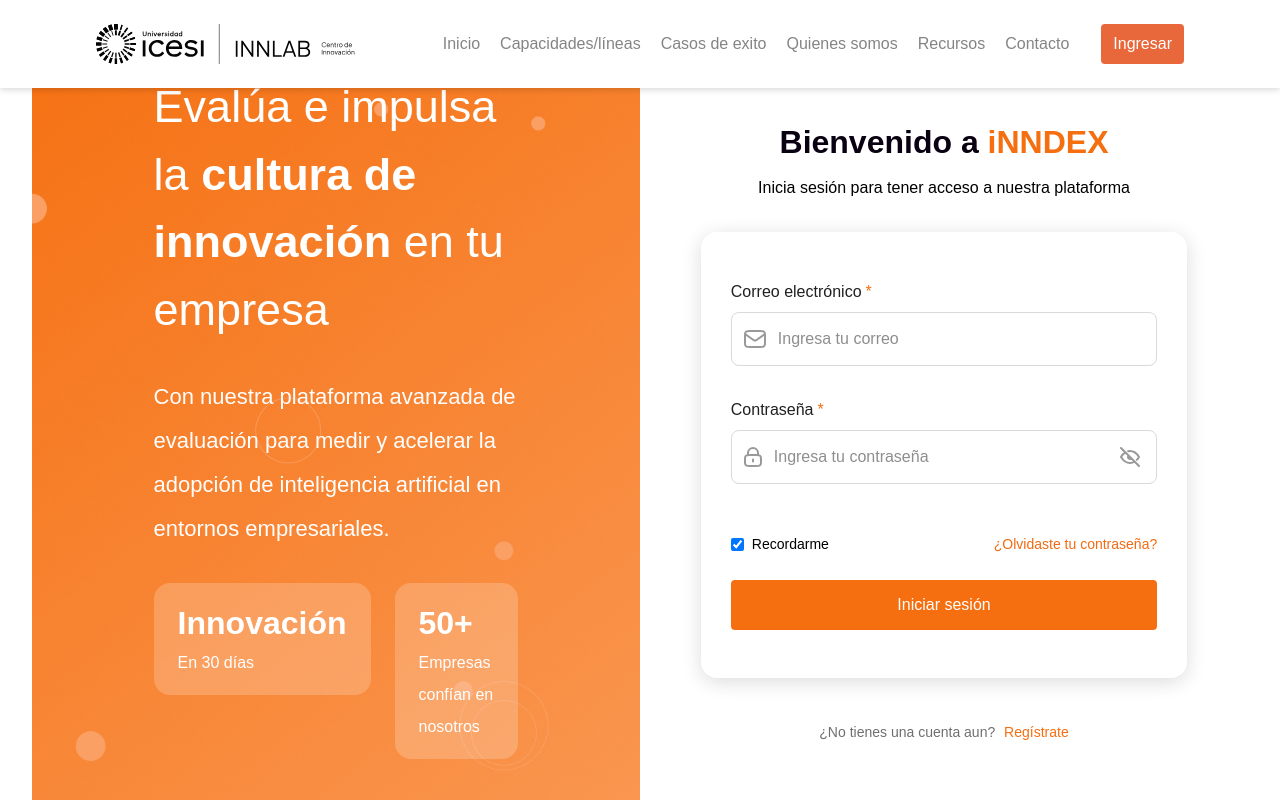
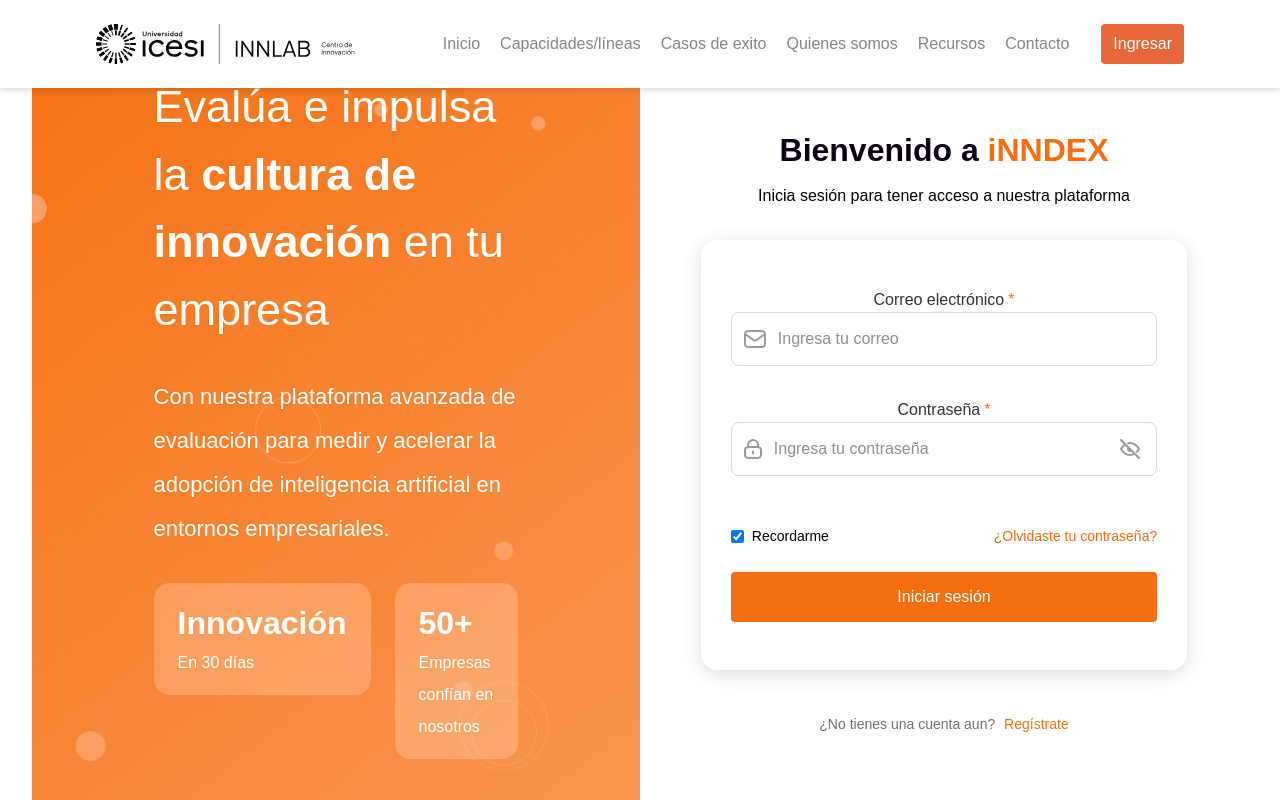
Before and after one commit to juanmartinlopeze/Growinn-index-test, a React (Vite) app in the folder Frontend/: page /login in a window 1280 px wide. Built offline with nearby package versions, Linux system fonts and the light colour scheme; no server answers; a web font is replaced by a local one.

Commit message:
fix: Fix input folder name and cut down main variables
- Cut down text variable count
- Renamed defafult input to Inputform

See #116

```diff
--- a/Frontend/src/components/Input/InputDefault/InputDefault.jsx
+++ b/Frontend/src/components/Input/Input-form/Input-form.jsx
@@ -1,12 +1,17 @@
 import React, { useState } from 'react'
-import './InputDefault.css'
+import './Input-form.css'
 
-export function InputDefault({ icon = false, label, placeholder, type = 'text', name, value, onChange, required = false }) {
+export function InputForm({ icon = false, label, placeholder, type = 'text', name, value, onChange, required = false }) {
 	const emailIcon = (
-		<svg width="22" height="18" viewBox="0 0 22 18" fill="none" xmlns="http://www.w3.org/2000/svg">
-<path d="M1 4L9.16492 9.71544C9.82609 10.1783 10.1567 10.4097 10.5163 10.4993C10.8339 10.5785 11.1661 10.5785 11.4837 10.4993C11.8433 10.4097 12.1739 10.1783 12.8351 9.71544L21 4M5.8 17H16.2C17.8802 17 18.7202 17 19.362 16.673C19.9265 16.3854 20.3854 15.9265 20.673 15.362C21 14.7202 21 13.8802 21 12.2V5.8C21 4.11984 21 3.27976 20.673 2.63803C20.3854 2.07354 19.9265 1.6146 19.362 1.32698C18.7202 1 17.8802 1 16.2 1H5.8C4.11984 1 3.27976 1 2.63803 1.32698C2.07354 1.6146 1.6146 2.07354 1.32698 2.63803C1 3.27976 1 4.11984 1 5.8V12.2C1 13.8802 1 14.7202 1.32698 15.362C1.6146 15.9265 2.07354 16.3854 2.63803 16.673C3.27976 17 4.11984 17 5.8 17Z" stroke="#999999" stroke-width="2" stroke-linecap="round" stroke-linejoin="round"/>
-</svg>
-
+		<svg width='22' height='18' viewBox='0 0 22 18' fill='none' xmlns='http://www.w3.org/2000/svg'>
+			<path
+				d='M1 4L9.16492 9.71544C9.82609 10.1783 10.1567 10.4097 10.5163 10.4993C10.8339 10.5785 11.1661 10.5785 11.4837 10.4993C11.8433 10.4097 12.1739 10.1783 12.8351 9.71544L21 4M5.8 17H16.2C17.8802 17 18.7202 17 19.362 16.673C19.9265 16.3854 20.3854 15.9265 20.673 15.362C21 14.7202 21 13.8802 21 12.2V5.8C21 4.11984 21 3.27976 20.673 2.63803C20.3854 2.07354 19.9265 1.6146 19.362 1.32698C18.7202 1 17.8802 1 16.2 1H5.8C4.11984 1 3.27976 1 2.63803 1.32698C2.07354 1.6146 1.6146 2.07354 1.32698 2.63803C1 3.27976 1 4.11984 1 5.8V12.2C1 13.8802 1 14.7202 1.32698 15.362C1.6146 15.9265 2.07354 16.3854 2.63803 16.673C3.27976 17 4.11984 17 5.8 17Z'
+				stroke='#999999'
+				stroke-width='2'
+				stroke-linecap='round'
+				stroke-linejoin='round'
+			/>
+		</svg>
 	)
 
 	const UserIcon = (
@@ -80,25 +85,16 @@ export function InputDefault({ icon = false, label, placeholder, type = 'text',
 	const inputId = `input-${name}`
 
 	return (
-		<div className='input-default-container'>
+		<div className='flex flex-col w-full'>
 			{label && (
-				<label className='input-label' htmlFor={inputId}>
+				<label className='text-body-small-medium text-text-text-primary' htmlFor={inputId}>
 					{label}
 					{required && <span className='required'>*</span>}
 				</label>
 			)}
 			<div className='input-field-container'>
 				{icon && <div className='input-icon'>{setIcon()}</div>}
-				<input
-					id={inputId}
-					className='input-field'
-					name={name}
-					type={name === 'password' ? inputType : type}
-					placeholder={placeholder}
-					value={value}
-					onChange={onChange}
-					required={required}
-				/>
+				<input id={inputId} className='input-field' name={name} type={name === 'password' ? inputType : type} placeholder={placeholder} value={value} onChange={onChange} required={required} />
 				{name === 'password' && (
 					<span className='eye-icon' onClick={handleToggle}>
 						{eye}
--- a/Frontend/src/components/index.js
+++ b/Frontend/src/components/index.js
@@ -6,7 +6,7 @@ export * from "./FileUploadPreview/FileUploadPreview";
 export * from "./Form/Form";
 export * from "./FormAreas/form_areas";
 export * from "./HomeTitle/home_title";
-export * from "./Input/InputDefault/InputDefault";
+export * from "./Input/Input-form/Input-form";
 export * from "./JerarquiasTitle/TitleJerarquias";
 export * from "./List/list";
 export * from "./NavBar/Navbar";
--- a/Frontend/src/index.css
+++ b/Frontend/src/index.css
@@ -16,49 +16,27 @@
 
 @theme {
 	/* Text */
-	--text-display-regular: 4rem;
-	--text-display-medium: 4rem;
-	--text-display-bold: 4rem;
+	--font-weight-extralight: 200;
+	--font-weight-light: 300;
+	--font-weight-regular: 400;
+	--font-weight-medium: 500;
+	--font-weight-semibold: 600;
+	--font-weight-bold: 700;
+	--font-weight-extrabold: 800;
 
-	--text-h1-regular: 3rem;
-	--text-h1-medium: 3rem;
-	--text-h1-bold: 3rem;
-
-	--text-h2-regular: 2.25rem;
-	--text-h2-medium: 2.25rem;
-	--text-h2-bold: 2.25rem;
-
-	--text-h3-regular: 1.75rem;
-	--text-h3-medium: 1.75rem;
-	--text-h3-bold: 1.75rem;
-
-	--text-h4-regular: 1.5rem;
-	--text-h4-medium: 1.5rem;
-	--text-h4-bold: 1.5rem;
-
-	--text-section-regular: 2.5rem;
-	--text-section-medium: 2.5rem;
-	--text-section-bold: 2.5rem;
-
-	--text-subtitle-regular: 1.12rem;
-	--text-subtitle-medium: 1.12rem;
-	--text-subtitle-bold: 1.12rem;
-
-	--text-body-regular: 1rem;
-	--text-body-medium: 1rem;
-	--text-body-bold: 1rem;
-
-	--text-body-small-regular: 0.88rem;
-	--text-body-small-medium: 0.88rem;
-	--text-body-small-bold: 0.88rem;
-
+	--text-display: 4rem;
+	--text-h1: 3rem;
+	--text-h2: 2.25rem;
+	--text-h3: 1.75rem;
+	--text-h4: 1.5rem;
+	--text-section: 2.5rem;
+	--text-subtitle: 1.12rem;
+	--text-body: 1rem;
+	--text-body-small: 0.88rem;
 	--text-button-large: 1.25rem;
 	--text-button: 0.88rem;
 	--text-overline: 0.88rem;
-
-	--text-caption-regular: 0.75rem;
-	--text-caption-medium: 0.75rem;
-	--text-caption-bold: 0.75rem;
+	--text-caption: 0.75rem;
 
 	/* Effect styles */
 	--elevation-1: 0px 1px 2px rgba(0, 0, 0, 0.08);
--- a/Frontend/src/screen/Login/Login.jsx
+++ b/Frontend/src/screen/Login/Login.jsx
@@ -1,5 +1,5 @@
 import React, { useState } from 'react'
-import { InputDefault } from '../../components/index'
+import { InputForm } from '../../components/index'
 import { supabase } from '../../lib/supabaseClient'
 import './Login.css'
 
@@ -165,17 +165,8 @@ export default function Login() {
 
 				<form className='login-form' onSubmit={onSubmit}>
 					<div className='inputs'>
-						<InputDefault
-							icon={true}
-							label='Correo electrónico'
-							placeholder='Ingresa tu correo'
-							name='email'
-							type='email'
-							value={email}
-							onChange={(e) => setEmail(e.target.value)}
-							required
-						/>
-						<InputDefault
+						<InputForm icon={true} label='Correo electrónico' placeholder='Ingresa tu correo' name='email' type='email' value={email} onChange={(e) => setEmail(e.target.value)} required />
+						<InputForm
 							icon={true}
 							label='Contraseña'
 							placeholder='Ingresa tu contraseña'
--- a/Frontend/src/screen/Register/Register.jsx
+++ b/Frontend/src/screen/Register/Register.jsx
@@ -1,5 +1,5 @@
 import React, { useState } from 'react'
-import { InputDefault } from '../../components/index'
+import { InputForm } from '../../components/index'
 import { supabase } from '../../lib/supabaseClient'
 import './Register.css'
 
@@ -120,13 +120,13 @@ export function Register() {
 		if (!email || !password) {
 			setMsg('Faltan datos.')
 			setLoading(false)
-         setStatus('idle')
+			setStatus('idle')
 			return
 		}
 		if (password !== confirmPassword) {
 			setMsg('Las contraseñas no coinciden.')
 			setLoading(false)
-         setStatus('idle')
+			setStatus('idle')
 			return
 		}
 
@@ -256,10 +256,10 @@ export function Register() {
 
 						<form className='register-form' onSubmit={onSubmit}>
 							<div className='inputs'>
-								<InputDefault icon={true} label='Nombre completo' placeholder='Ingresa tu nombre completo' name='name' required />
-								<InputDefault icon={true} label='Correo electrónico' placeholder='Ingresa tu correo electrónico' name='email' type='email' required />
-								<InputDefault icon={true} label='Contraseña' placeholder='Crea una contraseña segura' name='password' type='password' required />
-								<InputDefault icon={true} label='Confirma tu contraseña' placeholder='Confirma tu contraseña' name='password' type='password' required />
+								<InputForm icon={true} label='Nombre completo' placeholder='Ingresa tu nombre completo' name='name' required />
+								<InputForm icon={true} label='Correo electrónico' placeholder='Ingresa tu correo electrónico' name='email' type='email' required />
+								<InputForm icon={true} label='Contraseña' placeholder='Crea una contraseña segura' name='password' type='password' required />
+								<InputForm icon={true} label='Confirma tu contraseña' placeholder='Confirma tu contraseña' name='password' type='password' required />
 							</div>
 
 							<div className='btn-toa'>
```
Also changed, not shown: Frontend/src/components/Input/Input-form/Input-form.css (renamed from Frontend/src/components/Input/InputDefault/InputDefault.css).
